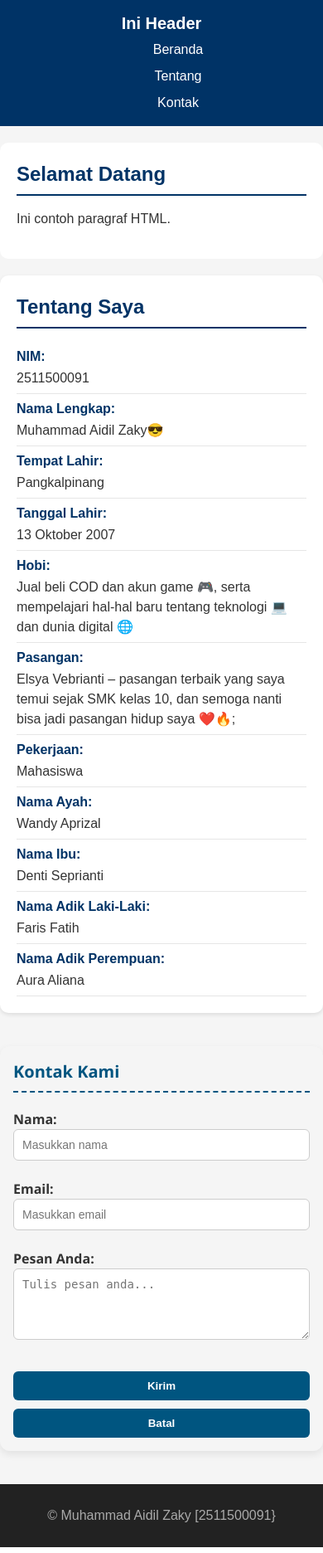
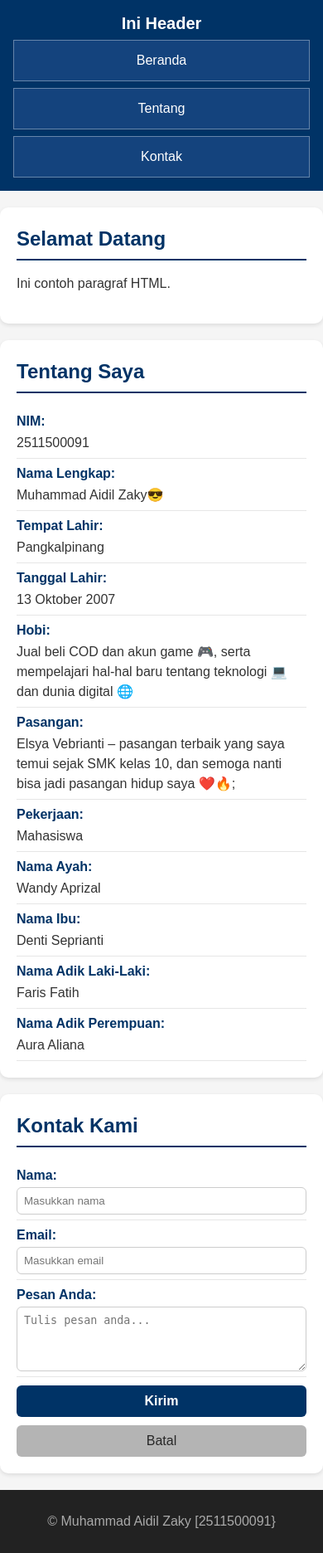
Before and after one commit to 2511500091-aidil/2511500091-PWB-TI1B-2526O, a PHP site: page /pertemuan-04/index.html in a window 390 px wide. Shown: the whole page at 83% size. Run offline with PHP 8.4, Linux system fonts and the light colour scheme.

Commit message:
edit style.css agar terlihat rapi

```diff
--- a/pertemuan-04/style.css
+++ b/pertemuan-04/style.css
@@ -7,7 +7,7 @@
   font-family: Arial, sans-serif;
   background: #f5f5f5;
   color: #333;
-    line-height:  1.5;
+  line-height: 1.5;
 }
 
 header {
@@ -21,6 +21,7 @@
   display: flex;
   justify-content: center;
   list-style: none;
+  padding: 0;
   margin: 10px 0 0;
 }
 
@@ -28,38 +29,6 @@
   color: #fff;
   text-decoration: none;
   padding: 6px 12px;
-  }
-
-  #home,
-  #about,
-  #contact {
-    background-color: #ffffff;
-    border-radius: 10px;
-    padding: 20px;
-    max-width: 700px;
-    margin: 20px auto;
-    box-shadow: 0 2px 5px rgba(0, 0, 0, 0, 1);
-  }
-
-  #home h2,
-  #about h2,
-  #contact h2 {
-    color: #003366;
-    border-bottom: 2px solid #003366;
-    padding-bottom: 6px;
-    margin-top: 0;
-    margin-bottom: 16px;
-  }
-
-  #home p {
-    text-align: justify;
-  }
-
-  footer {
-    background: #222;
-    color: #aaa;
-    text-align: center;
-    padding: 10px;
 }
 
 header li a:hover {
@@ -80,6 +49,117 @@
   transform: translateY(1px);
 }
 
+#home:target ~ header a[href="#home"],
+#about:target ~ header a[href="#about"],
+#contact:target ~ header a[href="#contact"] {
+  background: #fff;
+  color: #003366;
+  font-weight: bold;
+  border-radius: 6px;
+  transition: all 0.3s ease;
+}
+
+#home,
+#about,
+#contact {
+  background-color: #ffffff;
+  border-radius: 10px;
+  padding: 20px;
+  max-width: 700px;
+  margin: 20px auto;
+  box-shadow: 0 2px 5px rgba(0, 0, 0, 0.1);
+}
+
+#home h2,
+#about h2,
+#contact h2 {
+  color: #003366;
+  border-bottom: 2px solid #003366;
+  padding-bottom: 6px;
+  margin-top: 0;
+  margin-bottom: 16px;
+}
+
+#home p {
+  text-align: justify;
+}
+
+#about p,
+#contact label {
+  display: flex;
+  justify-content: flex-start;
+  align-items: baseline;
+  margin: 0;
+  padding: 6px 0;
+  border-bottom: 1px solid #e6e6e6;
+}
+
+#about strong,
+#contact label > span {
+  min-width: 180px;
+  color: #003366;
+  font-weight: 600;
+  text-align: right;
+  padding-right: 16px;
+  flex-shrink: 0;
+}
+
+#contact input,
+#contact textarea {
+  flex: 1;
+  border: 1px solid #ccc;
+  border-radius: 6px;
+  padding: 8px;
+  color: #000;
+  font-weight: normal;
+  margin: 0;
+  box-sizing: border-box;
+}
+
+#contact button {
+  margin-top: 10px;
+  display: inline-block;
+  padding: 10px 24px;
+  font-size: 16px;
+  border-radius: 6px;
+  cursor: pointer;
+  border: none;
+  transition: all 0.3s ease;
+  margin-right: 8px;
+}
+
+#contact button[type="submit"] {
+  background-color: #003366;
+  color: #fff;
+  font-weight: 600;
+}
+
+#contact button[type="reset"] {
+  background-color: #b4b4b4;
+  color: #272727;
+  font-weight: 500;
+}
+
+#contact button[type="submit"]:hover {
+  background-color: #0379ee;
+  transform: translateY(-1px);
+  box-shadow: 0 2px 6px rgba(0, 0, 0, 0.2);
+}
+
+#contact button[type="reset"]:hover {
+  background-color: #cccccc;
+  transform: translateY(-1px);
+}
+
+/* Footer */
+footer {
+  background: #222;
+  color: #aaa;
+  text-align: center;
+  padding: 10px;
+}
+
+/* Responsive design */
 @media (max-width: 600px) {
   header {
     padding: 16px;
@@ -101,135 +181,30 @@
     margin: 8px 0 0;
   }
 
-        #about {
-            background-color: #ffffff;
-            border-radius: 10px;
-            padding: 20px;
-            max-width: 700px;
-            margin: 20px auto;
-            box-shadow: 0 2px 5px rgba(0, 0, 0, 0.1);
+  header li a {
+    display: block;
+    padding: 12px 14px;
+    border: 1px solid rgba(255, 255, 255, 0.35);
+    background: rgba(255, 255, 255, 0.08);
+    backdrop-filter: saturate(120%);
   }
 
-        #about h2 {
-            color: #003366;
-            border-bottom: 2px solid #003366;
-            padding-bottom: 6px;
-            margin-top: 0;
-            margin-bottom: 16px;
-        }
-
-        #about p {
-            display: flex;
-            justify-content: flex-start;
-            align-items: baseline;
-            margin: 0;
-            padding: 6px 0;
-            border-bottom: 1px solid #e6e6e6;
-        }
-
-        #about strong {
-            min-width: 180px;
-            color: #003366;
-            font-weight: 600;
-            text-align: right;
-            padding-right: 16px;
-            flex-shrink: 0;
-        }
-
-        @media (max-width: 600px) {
-          #about p {
+  #about p,
+  #contact label {
     flex-direction: column;
     align-items: flex-start;
   }
 
-          #about strong {
+  #about strong,
+  #contact label > span {
     text-align: left;
     padding-right: 0;
     margin-bottom: 2px;
   }
-        }
-
-        #contact {
-            background-color: #f5f5f5;
-            border-radius: 12px;
-            padding: 24px;
-            max-width: 700px;
-            margin: 40px auto;
-            box-shadow: 0 4px 10px rgba(0, 0, 0, 0.08);
-            font-family: 'Segoe UI', Tahoma, Geneva, Verdana, sans-serif;
-         }
-
-        #contact h2 {
-            color: #005580;
-            border-bottom: 2px dashed #005580;
-            padding-bottom: 8px;
-            margin-top: 0;
-            margin-bottom: 20px;
-            font-size: 24px;
-         }
-
-        #contact label {
-            display: block;
-            margin-bottom: 6px;
-            font-weight: 600;
-            color: #333333;
-         }
 
   #contact input,
-        #contact textarea {
+  #contact textarea,
+  #contact button {
     width: 100%;
-            padding: 10px;
-            margin-bottom: 16px;
-            border: 1px solid #cccccc;
-            border-radius: 6px;
-            box-sizing: border-box;
-            font-size: 14px;
-         }
-
-        #contact input:focus,
-        #contact textarea:focus {
-            border-color: #005580;
-            outline: none;
-            box-shadow: 0 0 5px rgba(0, 85, 128, 0.3);
-         }
-
-        #contact button {
-            padding: 10px 18px;
-            margin-right: 10px;
-            border: none;
-            border-radius: 6px;
-            background-color: #005580;
-            color: white;
-            font-weight: bold;
-            cursor: pointer;
-            transition: background-color 0.3s ease;
-         }
-
-        #contact button:hover {
-            background-color: #003d59;
-         }
-
-        @media (max-width: 600px) {
-          #contact {
-            padding: 16px;
-        }
-
-         #contact h2 {
-            font-size: 20px;
-        }
-
-        #contact .cancel-btn {
-            background-color: #cc0000; /* merah */
-            color: white;
-        }
-
-            #contact .cancel-btn:hover {
-            background-color: #990000; /* merah lebih gelap saat hover */
-        }
-
-        button {
-            width: 100%;
-            margin-top: 10px;
-            margin-right: 0;
   }
 }
```
Also changed, not shown: pertemuan-04/index.html (+0 -7 lines). Lines whose indentation alone changed are shown as unchanged.
